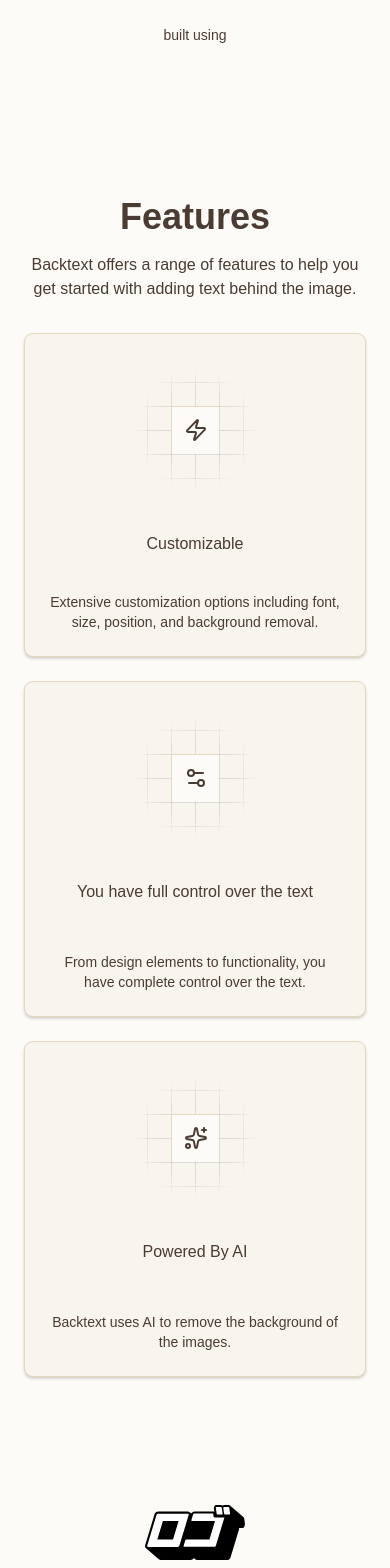
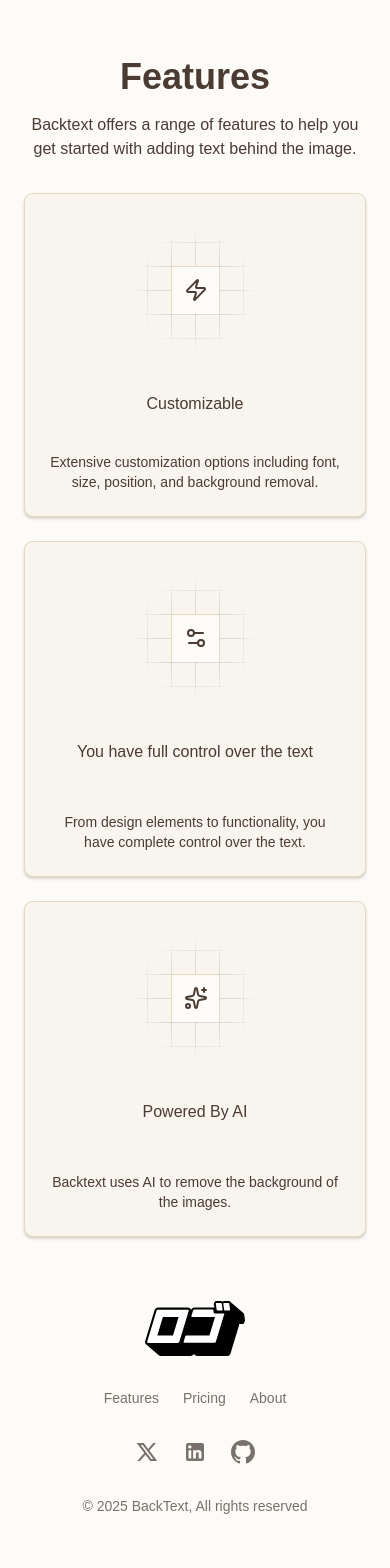
Before and after one commit to satyawaniaman/backtext, a Next.js app: page / in a window 390 px wide. Shown: the part 1020-2588 px from the top of the page. Built offline with nearby package versions, Linux system fonts and the light colour scheme; no server answers; some icons are missing.

Commit message:
refactor: removed auth logic

```diff
--- a/src/app/dashboard/page.tsx
+++ b/src/app/dashboard/page.tsx
@@ -1,15 +1,13 @@
-import { auth } from "@/server/auth";
-import { redirect } from "next/navigation";
 import { Button } from "@/components/ui/button";
 import Link from "next/link";
 import BacktextCreator from "@/components/backtext-creator";
 
-export default async function DashboardPage() {
-  const session = await auth();
-
-  if (!session) {
-    redirect("/signin");
-  }
+export default function DashboardPage() {
+  // Auth temporarily disabled: keep original logic commented for restoration
+  // const session = await auth();
+  // if (!session) {
+  //   redirect("/signin");
+  // }
 
   return (
     <main className="container mx-auto flex min-h-screen flex-col px-4 py-8 md:py-16">
@@ -17,9 +15,7 @@ export default async function DashboardPage() {
         <div className="mb-8 flex flex-col items-start gap-3 md:flex-row md:justify-between">
           <div className="text-left">
             <h1 className="mb-2 text-3xl font-bold">Dashboard</h1>
-            <p className="text-muted-foreground">
-              Welcome back, {session.user?.name ?? session.user?.email}
-            </p>
+            <p className="text-muted-foreground">Welcome to your dashboard</p>
           </div>
           <div className="flex flex-wrap items-center justify-start gap-2 md:justify-end">
             <Link href="/account">
--- a/src/components/features.tsx
+++ b/src/components/features.tsx
@@ -4,7 +4,7 @@ import { type ReactNode } from "react";
 
 export default function Features() {
   return (
-    <section className="py-16 md:py-44 dark:bg-transparent">
+    <section className="py-8 md:py-12 dark:bg-transparent">
       <div className="@container mx-auto max-w-5xl px-6">
         <div className="text-center">
           <h2 className="text-4xl font-semibold text-balance lg:text-5xl">
--- a/src/components/footer.tsx
+++ b/src/components/footer.tsx
@@ -18,7 +18,7 @@ const links = [
 
 export default function FooterSection() {
   return (
-    <footer className="py-16 md:py-12 md:pt-44">
+    <footer className="py-8 md:py-12 md:pt-12">
       <div className="mx-auto max-w-5xl px-6">
         <Link href="/" aria-label="go home" className="mx-auto block size-fit">
           <Image src="/logo.svg" alt="BackText" width={100} height={100} />
--- a/src/components/header.tsx
+++ b/src/components/header.tsx
@@ -71,7 +71,7 @@ export const HeroHeader = () => {
                 </ul>
               </div>
               <div className="flex w-full flex-col space-y-3 sm:flex-row sm:gap-3 sm:space-y-0 md:w-fit">
-                <LoginButton />
+                {/* <LoginButton /> */}
               </div>
             </div>
           </div>
--- a/src/components/hero-section.tsx
+++ b/src/components/hero-section.tsx
@@ -49,7 +49,7 @@ export default function HeroSection() {
           </div>
         </section>
         <section>
-          <div className="group relative m-auto max-w-6xl px-6">
+          {/* <div className="group relative m-auto max-w-6xl px-6">
             <div className="flex flex-col items-center md:flex-row">
               <div className="md:max-w-44 md:border-r md:pr-6">
                 <p className="text-end text-sm">built using</p>
@@ -97,7 +97,7 @@ export default function HeroSection() {
                 </InfiniteSlider>
               </div>
             </div>
-          </div>
+          </div> */}
         </section>
       </main>
     </div>
```
